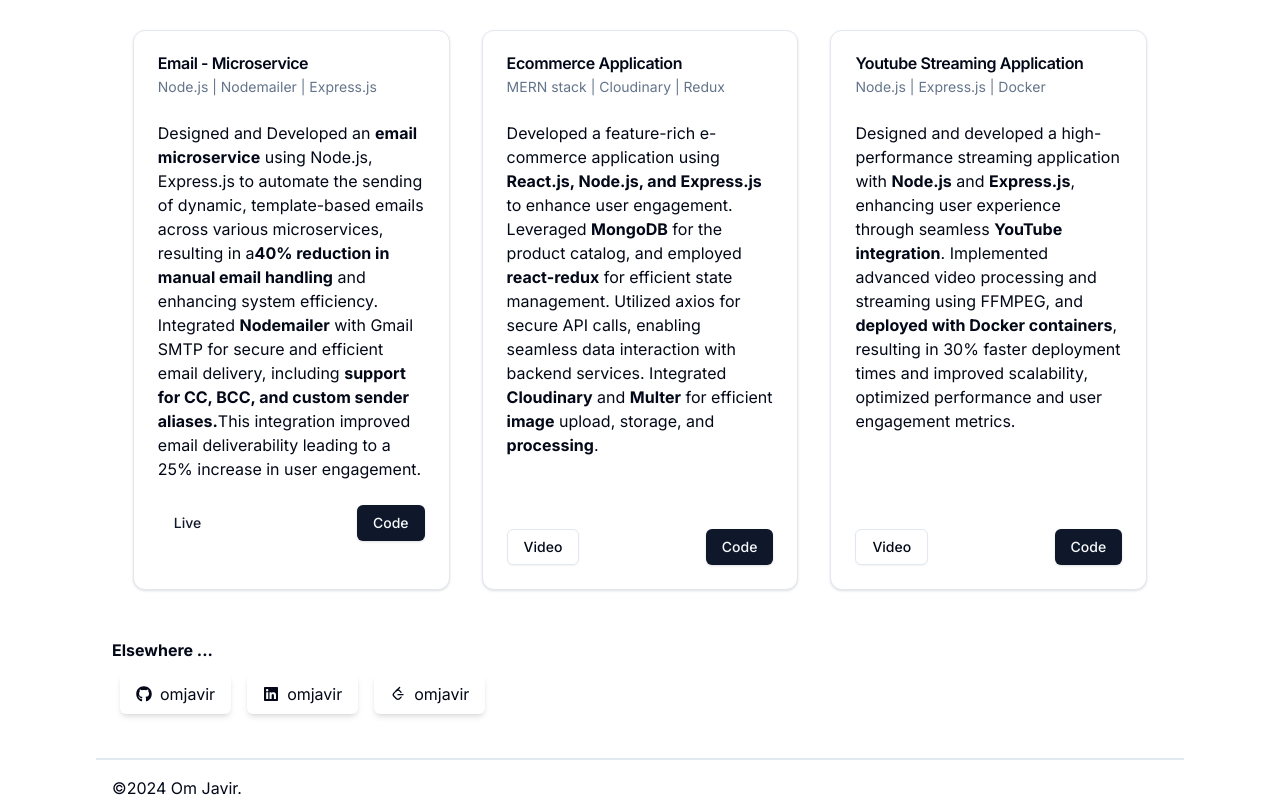
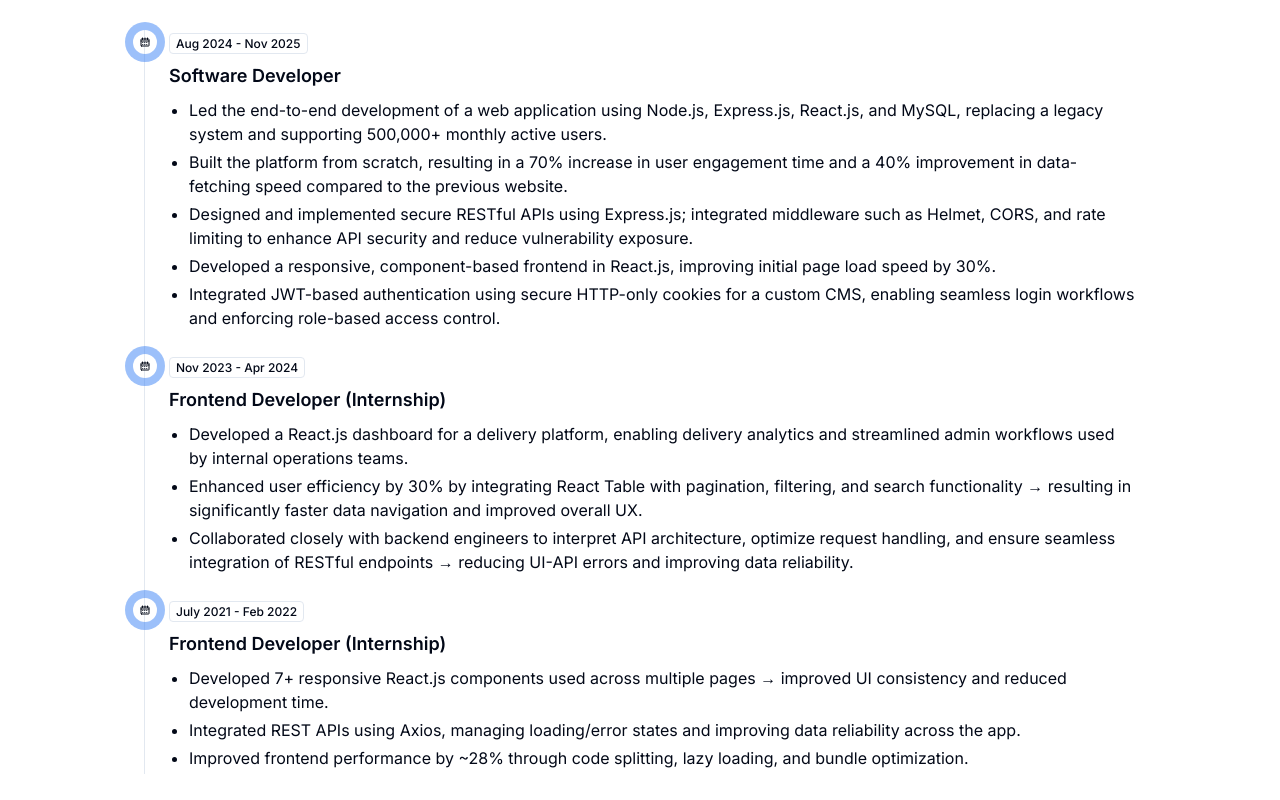
Before and after one commit to Omjavir/my-portfolio, a Next.js app: page / in a window 1280 px wide. Shown: the part 680-1480 px from the top of the page. Built offline with nearby package versions, Linux system fonts and the light colour scheme.

Commit message:
Add: added  experience section

```diff
--- a/app/page.tsx
+++ b/app/page.tsx
@@ -4,6 +4,7 @@ import Hero from "@/components/Hero";
 import Navbar from "@/components/Navbar";
 import Projects from "@/components/Projects";
 import Skills from "@/components/Skills";
+import Experience from "@/components/Experience";
 
 export default function Home() {
   return (
@@ -12,6 +13,7 @@ export default function Home() {
       <div className="m-0 md:mx-20">
         <Hero />
         <Skills />
+        <Experience />
         <Projects />
         <Elsewhere />
         <Footer />
--- /dev/null
+++ b/components/Experience.tsx
@@ -0,0 +1,154 @@
+import React from "react";
+
+const hi = () => {
+  return (
+    <div className="m-4 p-4">
+      <div className="font-bold">Experience : </div>
+      <div className="m-4 p-4">
+        <ol className="relative border-s border-default">
+          <li className="ms-6 mb-5">
+            <span className="absolute flex items-center justify-center w-6 h-6 bg-brand-softer rounded-full -start-3 ring-8 ring-buffer">
+              <svg
+                className="w-3 h-3 text-fg-brand-strong"
+                aria-hidden="true"
+                xmlns="http://www.w3.org/2000/svg"
+                width="24"
+                height="24"
+                fill="none"
+                viewBox="0 0 24 24"
+              >
+                <path
+                  stroke="currentColor"
+                  stroke-linecap="round"
+                  stroke-linejoin="round"
+                  stroke-width="2"
+                  d="M4 10h16m-8-3V4M7 7V4m10 3V4M5 20h14a1 1 0 0 0 1-1V7a1 1 0 0 0-1-1H5a1 1 0 0 0-1 1v12a1 1 0 0 0 1 1Zm3-7h.01v.01H8V13Zm4 0h.01v.01H12V13Zm4 0h.01v.01H16V13Zm-8 4h.01v.01H8V17Zm4 0h.01v.01H12V17Zm4 0h.01v.01H16V17Z"
+                />
+              </svg>
+            </span>
+            <time className="bg-neutral-secondary-medium border border-default-medium text-heading text-xs font-medium px-1.5 py-0.5 rounded">
+              Aug 2024 - Nov 2025
+            </time>
+            <h3 className="my-2 text-lg font-semibold text-heading">
+              Software Developer
+            </h3>
+            <ul className="ms-5">
+              <li className="list-disc pb-1">
+                Led the end-to-end development of a web application using
+                Node.js, Express.js, React.js, and MySQL, replacing a legacy
+                system and supporting 500,000+ monthly active users.
+              </li>
+              <li className="list-disc pb-1">
+                Built the platform from scratch, resulting in a 70% increase in
+                user engagement time and a 40% improvement in data-fetching
+                speed compared to the previous website.
+              </li>
+              <li className="list-disc pb-1">
+                Designed and implemented secure RESTful APIs using Express.js;
+                integrated middleware such as Helmet, CORS, and rate limiting to
+                enhance API security and reduce vulnerability exposure.
+              </li>
+              <li className="list-disc pb-1">
+                Developed a responsive, component-based frontend in React.js,
+                improving initial page load speed by 30%.
+              </li>
+              <li className="list-disc pb-1">
+                Integrated JWT-based authentication using secure HTTP-only
+                cookies for a custom CMS, enabling seamless login workflows and
+                enforcing role-based access control.
+              </li>
+            </ul>
+          </li>
+          <li className="ms-6 mb-5">
+            <span className="absolute flex items-center justify-center w-6 h-6 bg-brand-softer rounded-full -start-3 ring-8 ring-buffer">
+              <svg
+                className="w-3 h-3 text-fg-brand-strong"
+                aria-hidden="true"
+                xmlns="http://www.w3.org/2000/svg"
+                width="24"
+                height="24"
+                fill="none"
+                viewBox="0 0 24 24"
+              >
+                <path
+                  stroke="currentColor"
+                  stroke-linecap="round"
+                  stroke-linejoin="round"
+                  stroke-width="2"
+                  d="M4 10h16m-8-3V4M7 7V4m10 3V4M5 20h14a1 1 0 0 0 1-1V7a1 1 0 0 0-1-1H5a1 1 0 0 0-1 1v12a1 1 0 0 0 1 1Zm3-7h.01v.01H8V13Zm4 0h.01v.01H12V13Zm4 0h.01v.01H16V13Zm-8 4h.01v.01H8V17Zm4 0h.01v.01H12V17Zm4 0h.01v.01H16V17Z"
+                />
+              </svg>
+            </span>
+            <time className="bg-neutral-secondary-medium border border-default-medium text-heading text-xs font-medium px-1.5 py-0.5 rounded">
+              Nov 2023 - Apr 2024
+            </time>
+            <h3 className="my-2 text-lg font-semibold text-heading">
+              Frontend Developer (Internship)
+            </h3>
+            <ul className="ms-5">
+              <li className="list-disc pb-1">
+                Developed a React.js dashboard for a delivery platform, enabling
+                delivery analytics and streamlined admin workflows used by
+                internal operations teams.
+              </li>
+              <li className="list-disc pb-1">
+                Enhanced user efficiency by 30% by integrating React Table with
+                pagination, filtering, and search functionality → resulting in
+                significantly faster data navigation and improved overall UX.
+              </li>
+              <li className="list-disc pb-1">
+                Collaborated closely with backend engineers to interpret API
+                architecture, optimize request handling, and ensure seamless
+                integration of RESTful endpoints → reducing UI-API errors and
+                improving data reliability.
+              </li>
+            </ul>
+          </li>
+          <li className="ms-6 mb-5">
+            <span className="absolute flex items-center justify-center w-6 h-6 bg-brand-softer rounded-full -start-3 ring-8 ring-buffer">
+              <svg
+                className="w-3 h-3 text-fg-brand-strong"
+                aria-hidden="true"
+                xmlns="http://www.w3.org/2000/svg"
+                width="24"
+                height="24"
+                fill="none"
+                viewBox="0 0 24 24"
+              >
+                <path
+                  stroke="currentColor"
+                  stroke-linecap="round"
+                  stroke-linejoin="round"
+                  stroke-width="2"
+                  d="M4 10h16m-8-3V4M7 7V4m10 3V4M5 20h14a1 1 0 0 0 1-1V7a1 1 0 0 0-1-1H5a1 1 0 0 0-1 1v12a1 1 0 0 0 1 1Zm3-7h.01v.01H8V13Zm4 0h.01v.01H12V13Zm4 0h.01v.01H16V13Zm-8 4h.01v.01H8V17Zm4 0h.01v.01H12V17Zm4 0h.01v.01H16V17Z"
+                />
+              </svg>
+            </span>
+            <time className="bg-neutral-secondary-medium border border-default-medium text-heading text-xs font-medium px-1.5 py-0.5 rounded">
+              July 2021 - Feb 2022
+            </time>
+            <h3 className="my-2 text-lg font-semibold text-heading">
+              Frontend Developer (Internship)
+            </h3>
+            <ul className="ms-5">
+              <li className="list-disc pb-1">
+                Developed 7+ responsive React.js components used across multiple
+                pages → improved UI consistency and reduced development time.
+              </li>
+              <li className="list-disc pb-1">
+                Integrated REST APIs using Axios, managing loading/error states
+                and improving data reliability across the app.
+              </li>
+              <li className="list-disc pb-1">
+                Improved frontend performance by ~28% through code splitting,
+                lazy loading, and bundle optimization.
+              </li>
+            </ul>
+          </li>
+        </ol>
+      </div>
+    </div>
+  );
+};
+
+export default hi;
--- a/components/Projects.tsx
+++ b/components/Projects.tsx
@@ -16,31 +16,26 @@ export default function Projects() {
       <div className="flex flex-wrap gap-8 justify-center mt-8">
         <Card className="w-full md:w-[30%]">
           <CardHeader>
-            <CardTitle>Email - Microservice</CardTitle>
-            <CardDescription>Node.js | Nodemailer | Express.js</CardDescription>
+            <CardTitle>P2P - File Transfer App</CardTitle>
+            <CardDescription>Node.js | React.js</CardDescription>
           </CardHeader>
           <CardContent>
             <h4>
-              Designed and Developed an <b> email microservice</b> using
-              Node.js, Express.js to automate the sending of dynamic,
-              template-based emails across various microservices, resulting in a
-              <b>40% reduction in manual email handling</b> and enhancing system
-              efficiency. <br />
-              Integrated <b>Nodemailer</b> with Gmail SMTP for secure and
-              efficient email delivery, including{" "}
-              <b>support for CC, BCC, and custom sender aliases.</b>
-               This
-              integration improved email deliverability leading to a 25%
-              increase in user engagement.
+              Built using <b>Node.js, Express, and React.js</b> the application
+              allows users to upload files of any type and generates a unique
+              6-digit share code. Recipients can enter the code to securely
+              preview the file in-browser (PDF, image, video, documents) or
+              download it on demand. The backend implements industry best
+              practices such as a secure <b>CORS layer, Rate Limiting </b> to
+              protect against abuse, and <b>Error Handling</b> to ensure
+              consistent and reliable API responses.
             </h4>
           </CardContent>
           <CardFooter className="flex justify-between">
-            <Link href="https://backend-email-microservice.vercel.app/">
+            {/* <Link href="https://backend-email-microservice.vercel.app/">
               <Button variant={"link"}>Live</Button>
-            </Link>
-            <Link
-              href={"https://github.com/Omjavir/backend-email-microservice"}
-            >
+            </Link> */}
+            <Link href={"https://github.com/Omjavir/P2P"} target="_blank">
               <Button>Code</Button>
             </Link>
           </CardFooter>
@@ -66,7 +61,10 @@ export default function Projects() {
             <Link href={"https://www.youtube.com/watch?v=cPnbUn-4l9U"}>
               <Button variant={"outline"}>Video</Button>
             </Link>
-            <Link href={"https://github.com/Omjavir/ecommerce-server"}>
+            <Link
+              href={"https://github.com/Omjavir/ecommerce-server"}
+              target="_blank"
+            >
               <Button>Code</Button>
             </Link>
           </CardFooter>
@@ -92,7 +90,10 @@ export default function Projects() {
             <Link href={"https://youtu.be/A9khVQh9n_k"}>
               <Button variant={"outline"}>Video</Button>
             </Link>
-            <Link href={"https://github.com/Omjavir/Streaming-Application"}>
+            <Link
+              href={"https://github.com/Omjavir/Streaming-Application"}
+              target="_blank"
+            >
               <Button>Code</Button>
             </Link>
           </CardFooter>
--- a/components/Skills.tsx
+++ b/components/Skills.tsx
@@ -14,7 +14,7 @@ export default function Skills() {
         <div className="font-medium">Programming : </div>
         <div className="px-3 flex flex-wrap gap-3">
           <p>
-            <i>C++, JavaScript, TypeScript</i>
+            <i>C++, Java, JavaScript, TypeScript</i>
           </p>
           {/* <TbBrandCpp size={"30px"} />
           <RiJavascriptFill size={"30px"} />
@@ -25,7 +25,7 @@ export default function Skills() {
         <div className="font-medium">Tech Stack : </div>
         <div className="px-3 flex flex-wrap justify-center items-center  gap-3">
           <p>
-            <i>MERN stack, Next.js</i>
+            <i>MERN stack, Next.js, Spring Boot</i>
           </p>
           {/* <RiNextjsFill size={"30px"} />
           <Image alt="Techstack" src={"/image.png"} width={100} height={100} /> */}
@@ -36,7 +36,7 @@ export default function Skills() {
         <div className="font-medium">Database : </div>
         <div className="px-3 flex flex-wrap gap-3">
         <p>
-            <i>MongoDB, MySQL, PostgreSQL, Prisma</i>
+            <i>MongoDB, SQL</i>
           </p>
           {/* <Image alt="Techstack" src={"/image.png"} width={180} height={140} /> */}
           {/* <BiLogoPostgresql size={"30px"} />
@@ -47,7 +47,7 @@ export default function Skills() {
       <div className="flex justify-start items-center m-3">
         <div className="font-medium">Tools : </div>
         <div className="px-3 flex flex-wrap gap-3">
-          <p><i>Git, Docker, AWS</i></p>
+          <p><i>Git, Docker, AWS, Kafka, Redis</i></p>
           {/* <Image alt="Techstack" src={"/image.png"} width={180} height={140} /> */}
           {/* <FaGitAlt size={"30px"} />
           <IoLogoDocker size={"30px"} />
```
